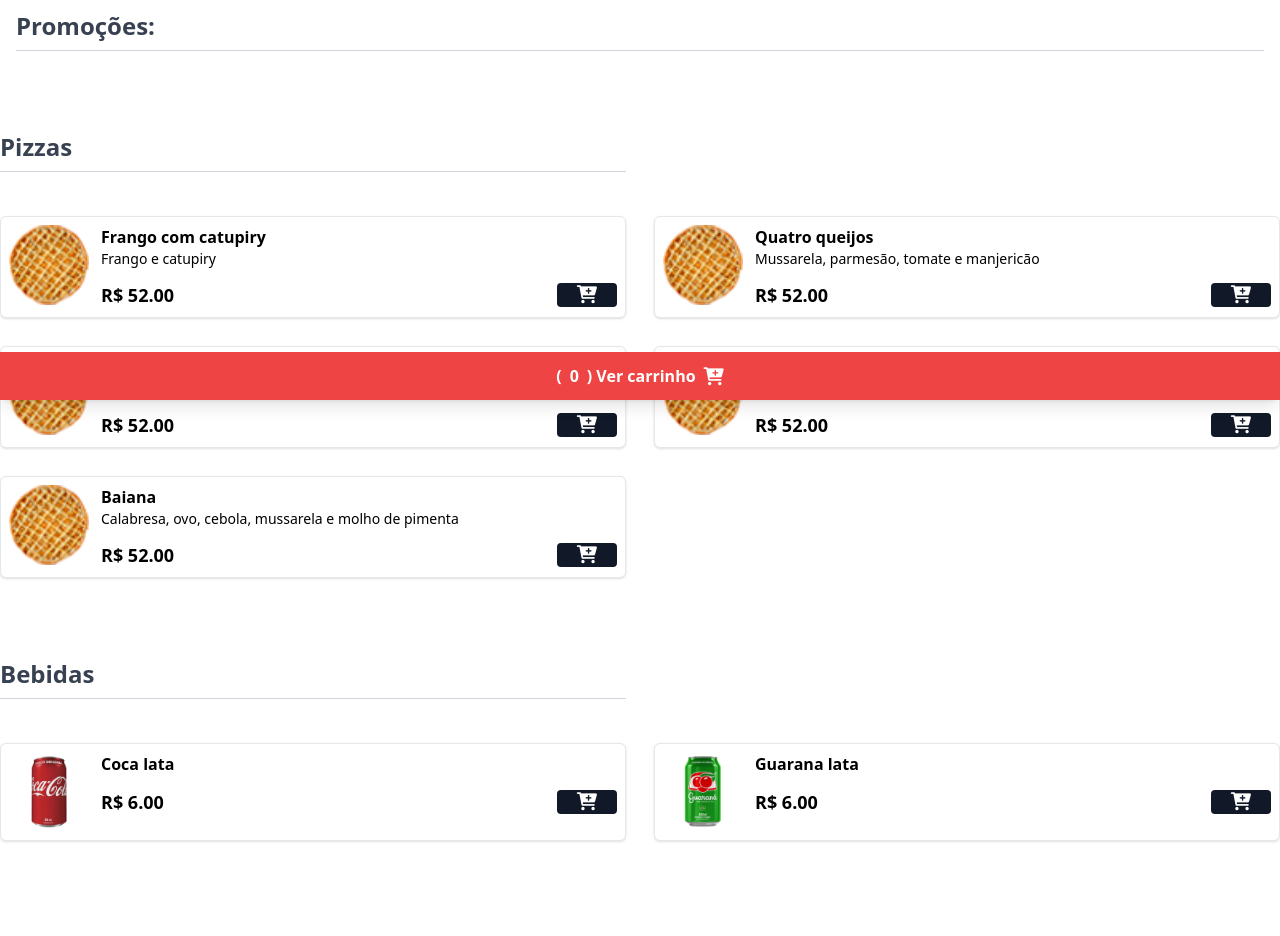
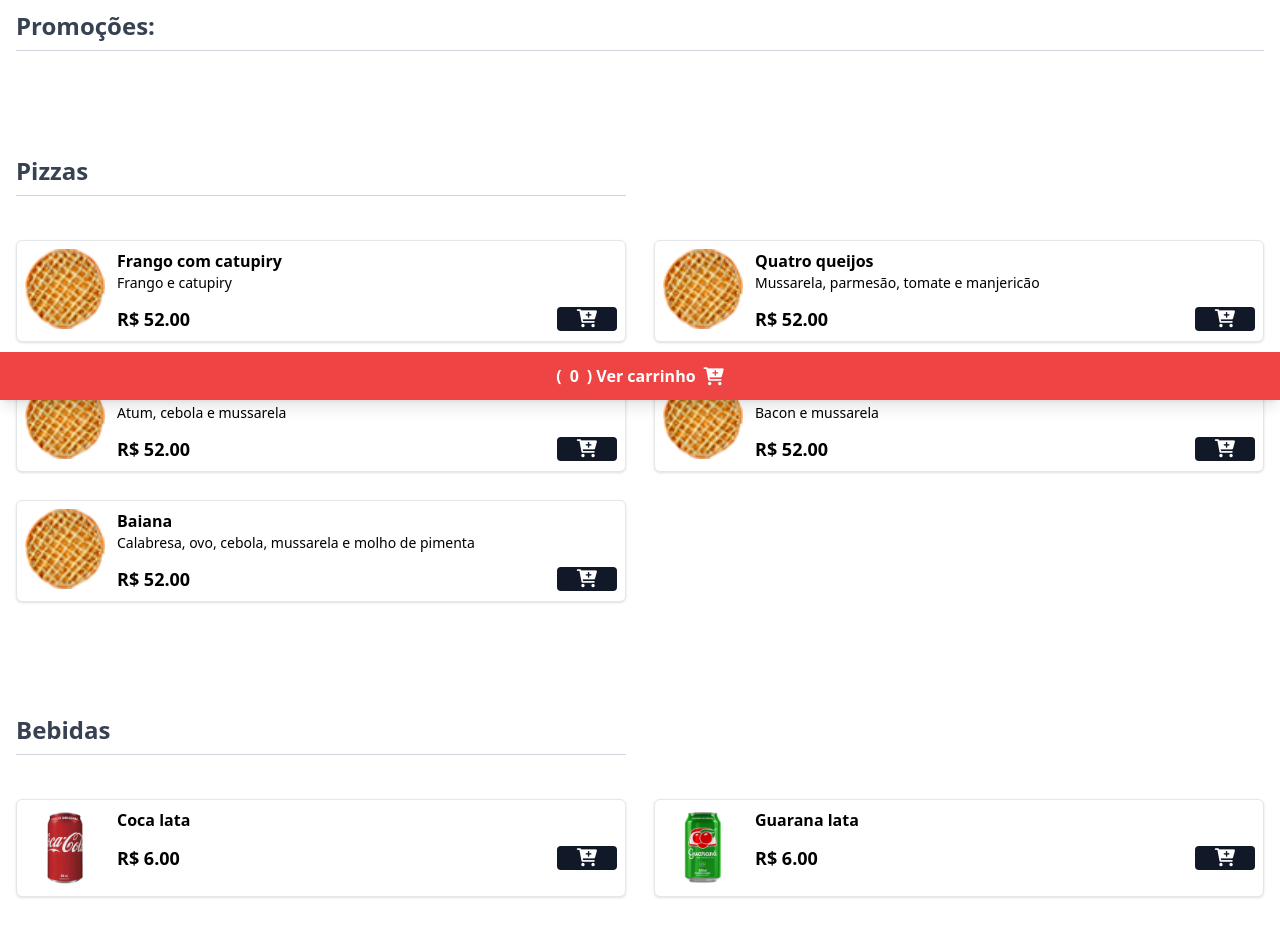
Before and after one commit to LucasOliveira09/lghn-soluctions, a website: page index.html in a window 1280 px wide. Shown: the part 400-1336 px from the top of the page. Before the commit the page ends 1289 px from the top, so only its background shows below. Drawn offline with nearby package versions, Linux system fonts and the light colour scheme; no server answers.

Commit message:
Mudança do padding

```diff
--- a/index.html
+++ b/index.html
@@ -229,7 +229,7 @@
   </div>
 </div>
 
-<div id="show-promocoes" class="mb-10">
+<div id="show-promocoes" class="mb-12">
   <section id="promocoes" class="p-4">
         <h2 class="text-2xl font-semibold mb-6 text-gray-700 border-b pb-2 border-gray-300">Promoções:</h2>
   <div id="lista-promocoes" class="grid gap-4 md:grid-cols-2"></div>
@@ -239,7 +239,7 @@
     <!-- Pizzas ------------------------------------------------------------------- -->
 
 <main id="menu" class="mb-12">
-    <div id="show-pizza" class=" grid grid-cols-1 gap-7 mx-auto max-w-7xl md:grid-cols-2 mt-9 mb-20">
+    <div id="show-pizza" class=" grid grid-cols-1 gap-7 mx-auto max-w-7xl md:grid-cols-2 mt-9 mb-20 p-4">
 
         <div>
           <h2 class="text-2xl font-semibold mb-4 text-gray-700 border-b pb-2 border-gray-300 ">Pizzas</h2>
@@ -366,7 +366,7 @@
 
 
 
-<div id="show-bebida" class="grid grid-cols-1 gap-7 mx-auto max-w-7xl md:grid-cols-2 mt-9" >
+<div id="show-bebida" class="grid grid-cols-1 gap-7 mx-auto max-w-7xl md:grid-cols-2 mt-9 p-4" >
 
             <div>
           <h2 class="text-2xl font-semibold mb-4 text-gray-700 border-b pb-2 border-gray-300 ">Bebidas</h2>
```
